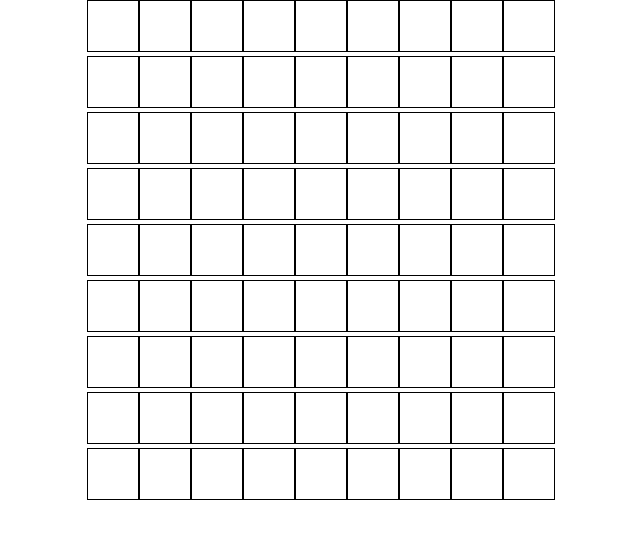
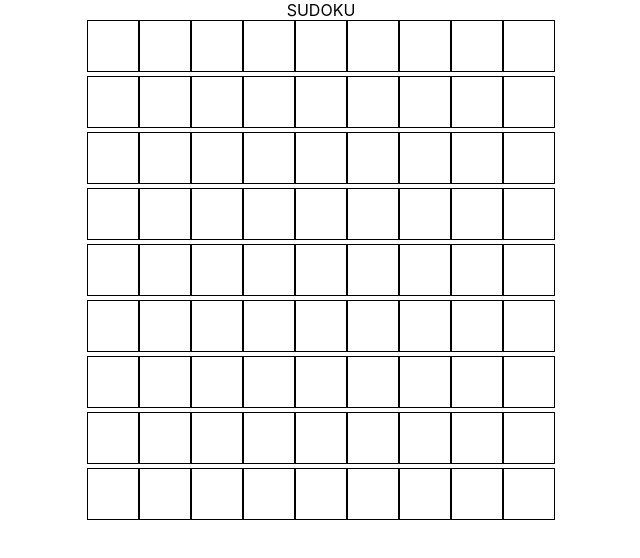
Before and after one commit to nicolosponziello/sudoku-game-react, a React (Create React App) app: page / in a window 1280 px wide. Shown: the top 558 px of the page, without its empty margins (319-959 px from the left). Built offline with nearby package versions, Linux system fonts and the light colour scheme.

Commit message:
add header

```diff
--- a/src/App.tsx
+++ b/src/App.tsx
@@ -2,10 +2,12 @@ import React from 'react';
 import './App.css';
 import "./components/Board";
 import Board from './components/Board';
+import { Header } from './components/Header';
 
 function App() {
   return (
     <div className="App">
+      <Header />
       <Board boardSize={3} />
     </div>
   );
--- /dev/null
+++ b/src/components/Header.tsx
@@ -0,0 +1,10 @@
+import React, {FC} from "react";
+
+export const Header: FC = () => {
+
+    return (
+        <div className="header">
+            <span className="title">SUDOKU</span>
+        </div>
+    )
+}
```
